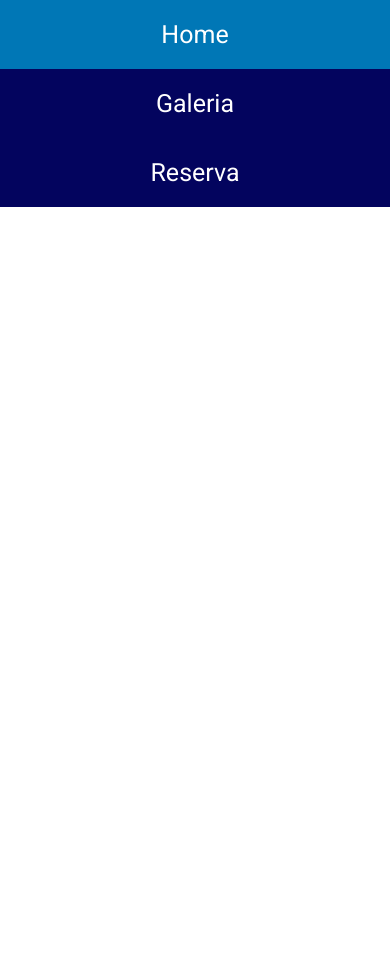
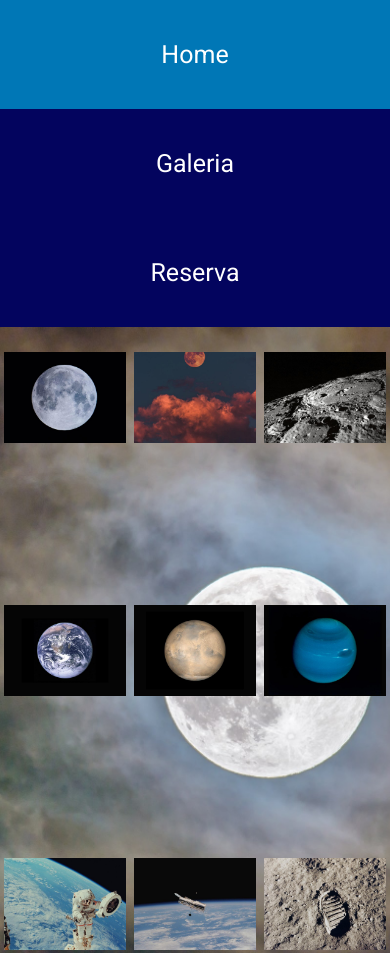
Before and after one commit to mlorentet/moon_Lorente_Tur, a plain HTML site: page galeria.html in a window 390 px wide. Shown: the top 953 px of the page. Before the commit the page ends 844 px from the top, so only its background shows below. Drawn offline with Linux system fonts and the light colour scheme.

Commit message:
Galeria fotos

```diff
--- a/css/style.css
+++ b/css/style.css
@@ -72,6 +72,29 @@ nav a:hover {
     margin: 10px 0;
 }
 
+.gallery {
+    width: 70%;
+    padding: 10px 15%;
+    height: 90vh;
+    display: flex;
+    flex-wrap: wrap;
+    justify-content: space-between;
+    background-image: url("/img/moon.jpg");
+    background-position: center;
+    background-size: cover;
+    background-repeat: no-repeat;
+}
+
+.gallery img {
+    height: 30%;
+    margin: 15px 0;
+    transition: .3s ease-in-out;
+}
+
+.gallery img:hover {
+    transform: scale(1.1)
+}
+
 footer {
     padding: 10px 0;
     width: 100%;
@@ -85,15 +108,39 @@ footer {
     nav a {
         font-size: 28px
     }
+    .gallery {
+        width: 80%;
+        padding: 10px 10%;
+    }
+    .gallery img {
+        height: 29%;
+    }
 }
 
 @media (max-width: 920px) {
     nav a {
         font-size: 25px;
     }
+    .gallery {
+        width: 80%;
+        padding: 10px 10%;
+    }
+    .gallery img {
+        height: 20%;
+    }
 }
 
 @media (max-width: 768px) {
+    nav a {
+        padding: 40px;
+    }
+    .gallery {
+        width: 80%;
+        padding: 10px 10%;
+    }
+    .gallery img {
+        height: 15%;
+    }
 }
 
 @media (max-width: 480px) {
@@ -102,4 +149,12 @@ footer {
         width: 100%;
         text-align: center;
     }
+    .gallery {
+        justify-content: space-around;
+        width: 100%;
+        padding: 10px 0;
+    }
+    .gallery img {
+        height: 12%;
+    }
 }
--- a/galeria.html
+++ b/galeria.html
@@ -13,5 +13,19 @@
         <a href="galeria.html">Galeria</a>
         <a href="reserva.html">Reserva</a>
     </nav>
+    <section class="gallery">
+        <img src="img/moon1.jpg" />
+        <img src="img/moon2.jpg" />
+        <img src="img/moon3.jpg" />
+        <img src="img/moon4.jpg" />
+        <img src="img/moon5.jpg" />
+        <img src="img/moon6.jpg" />
+        <img src="img/moon7.jpg" />
+        <img src="img/moon8.jpg" />
+        <img src="img/moon9.jpg" />
+    </section>
+    <footer>
+        <p>Carrer cabana 31, 07141 Es Pont d'Inca</p>
+    </footer>
 </body>
 </html>
```
Also changed, not shown: img/moon1.jpg (added), img/moon2.jpg (added), img/moon3.jpg (added), img/moon4.jpg (added), img/moon5.jpg (added), img/moon6.jpg (added), img/moon7.jpg (added), img/moon8.jpg (added), img/moon9.jpg (added).
